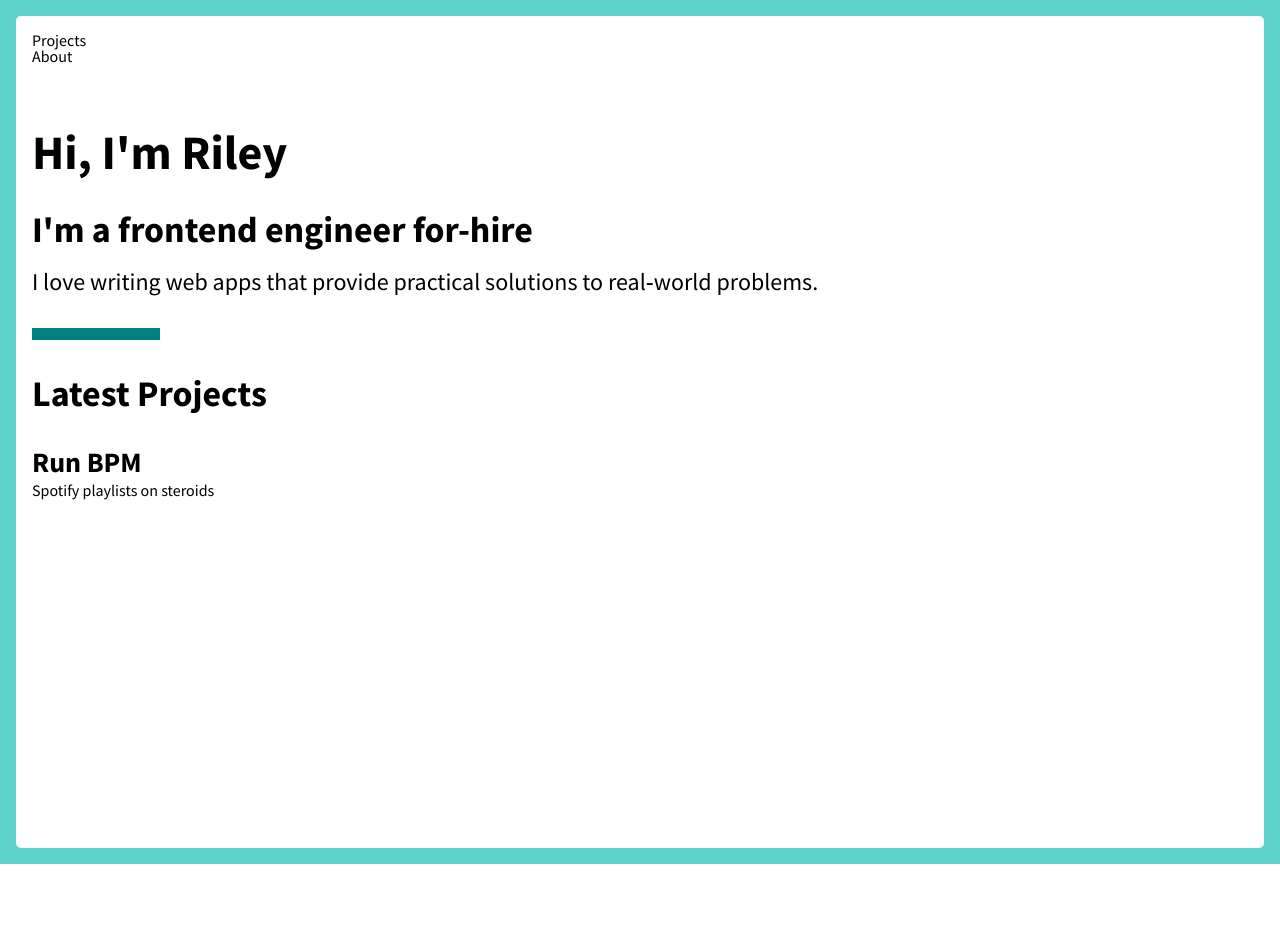
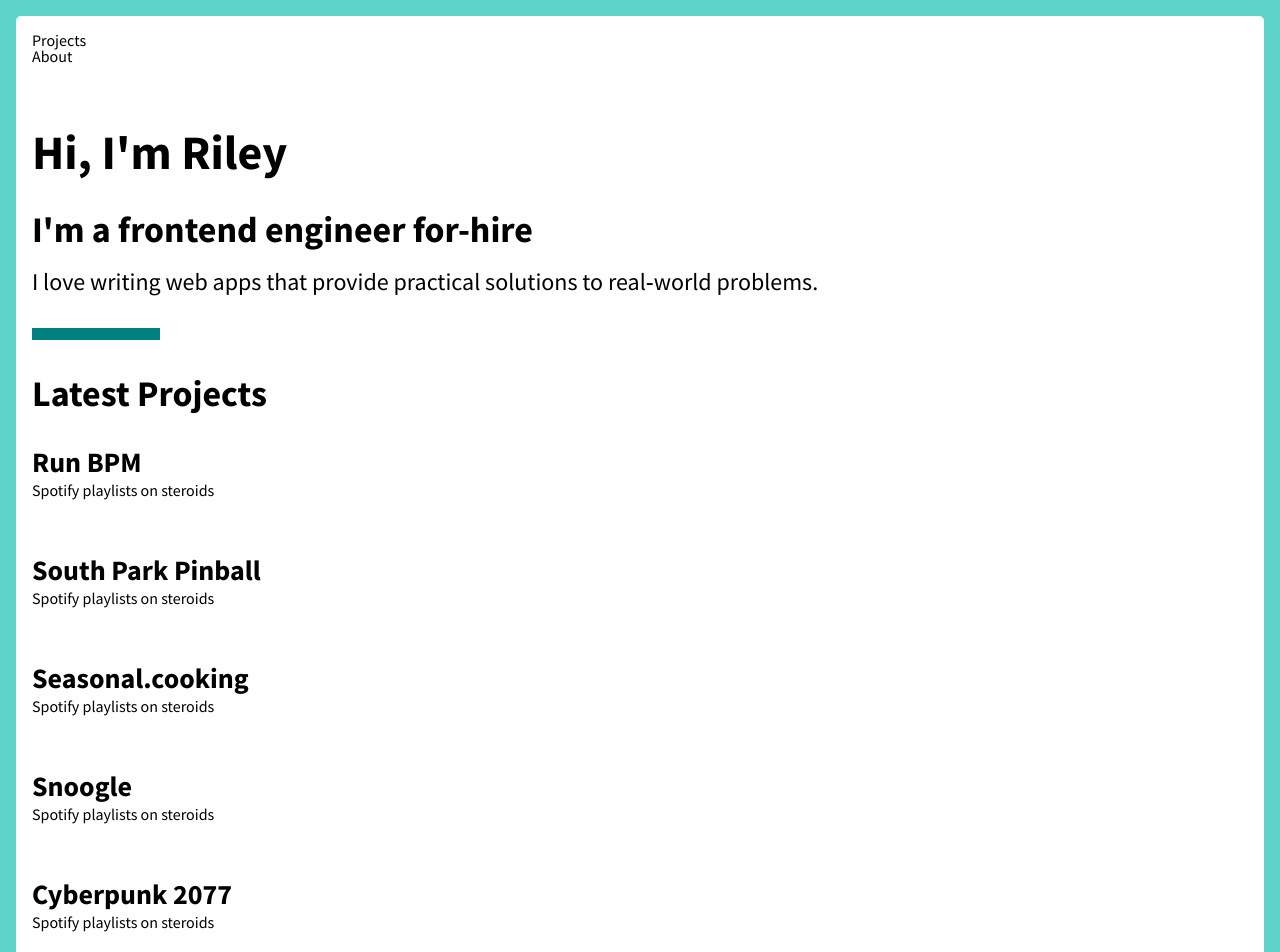
Before and after one commit to rileyhemp/portfolio, a Vue app: page / in a window 1280 px wide. Shown: the top 952 px of the page. Before the commit the page ends 864 px from the top, so only its background shows below. Built offline with nearby package versions, Linux system fonts and the light colour scheme.

Commit message:
added project names and finished collapse

```diff
--- a/src/App.vue
+++ b/src/App.vue
@@ -42,7 +42,70 @@ export default {
 					description: "Spotify playlists on steroids",
 					image: "https://via.placeholder.com/300x300.png/09f/fff",
 					about:
-						"Adding an image file extension will render the image in the correct format. JPG & JPEG are identical. The image extension can go at the end of any option in the URL, like this"
+						"Lorem ipsum dolor sit amet, consectetur adipiscing elit, sed do eiusmod tempor incididunt ut labore et dolore magna aliqua. Ut enim ad minim veniam, quis nostrud exercitation ullamco laboris nisi",
+					tech: ["vue", "node", "express", "sql"],
+					link: "http://run-bpm.web.app",
+					github: "https://github.com/rileyhemp/run-bpm"
+				},
+				{
+					name: "South Park Pinball",
+					description: "Spotify playlists on steroids",
+					image: "https://via.placeholder.com/300x300.png/09f/fff",
+					about:
+						"Lorem ipsum dolor sit amet, consectetur adipiscing elit, sed do eiusmod tempor incididunt ut labore et dolore magna aliqua. Ut enim ad minim veniam, quis nostrud exercitation ullamco laboris nisi",
+					tech: ["vue", "node", "express", "sql"],
+					link: "http://run-bpm.web.app",
+					github: "https://github.com/rileyhemp/run-bpm"
+				},
+				{
+					name: "Seasonal.cooking",
+					description: "Spotify playlists on steroids",
+					image: "https://via.placeholder.com/300x300.png/09f/fff",
+					about:
+						"Lorem ipsum dolor sit amet, consectetur adipiscing elit, sed do eiusmod tempor incididunt ut labore et dolore magna aliqua. Ut enim ad minim veniam, quis nostrud exercitation ullamco laboris nisi",
+					tech: ["vue", "node", "express", "sql"],
+					link: "http://run-bpm.web.app",
+					github: "https://github.com/rileyhemp/run-bpm"
+				},
+				{
+					name: "Snoogle",
+					description: "Spotify playlists on steroids",
+					image: "https://via.placeholder.com/300x300.png/09f/fff",
+					about:
+						"Lorem ipsum dolor sit amet, consectetur adipiscing elit, sed do eiusmod tempor incididunt ut labore et dolore magna aliqua. Ut enim ad minim veniam, quis nostrud exercitation ullamco laboris nisi",
+					tech: ["vue", "node", "express", "sql"],
+					link: "http://run-bpm.web.app",
+					github: "https://github.com/rileyhemp/run-bpm"
+				},
+				{
+					name: "Cyberpunk 2077",
+					description: "Spotify playlists on steroids",
+					image: "https://via.placeholder.com/300x300.png/09f/fff",
+					about:
+						"Lorem ipsum dolor sit amet, consectetur adipiscing elit, sed do eiusmod tempor incididunt ut labore et dolore magna aliqua. Ut enim ad minim veniam, quis nostrud exercitation ullamco laboris nisi",
+					tech: ["vue", "node", "express", "sql"],
+					link: "http://run-bpm.web.app",
+					github: "https://github.com/rileyhemp/run-bpm"
+				},
+				{
+					name: "Animated Poster",
+					description: "Spotify playlists on steroids",
+					image: "https://via.placeholder.com/300x300.png/09f/fff",
+					about:
+						"Lorem ipsum dolor sit amet, consectetur adipiscing elit, sed do eiusmod tempor incididunt ut labore et dolore magna aliqua. Ut enim ad minim veniam, quis nostrud exercitation ullamco laboris nisi",
+					tech: ["vue", "node", "express", "sql"],
+					link: "http://run-bpm.web.app",
+					github: "https://github.com/rileyhemp/run-bpm"
+				},
+				{
+					name: "Gifted",
+					description: "Spotify playlists on steroids",
+					image: "https://via.placeholder.com/300x300.png/09f/fff",
+					about:
+						"Lorem ipsum dolor sit amet, consectetur adipiscing elit, sed do eiusmod tempor incididunt ut labore et dolore magna aliqua. Ut enim ad minim veniam, quis nostrud exercitation ullamco laboris nisi",
+					tech: ["vue", "node", "express", "sql"],
+					link: "http://run-bpm.web.app",
+					github: "https://github.com/rileyhemp/run-bpm"
 				}
 			]
 		};
--- a/src/css/main.scss
+++ b/src/css/main.scss
@@ -63,10 +63,14 @@ section {
 	border-bottom: none;
 }
 
+.project-wrapper {
+	border-bottom: 0.25rem solid transparent;
+}
+
 .project-wrapper:hover {
-	border-bottom: 5px solid rgba(0, 0, 0, 0.2);
+	border-bottom: 0.25rem solid rgba(0, 0, 0, 0.2);
 }
 
 .project-wrapper.expanded {
-	border-bottom: 5px solid rgba(0, 0, 0, 0.2);
+	border-bottom: 0.25rem solid rgba(0, 0, 0, 0.2);
 }
```
